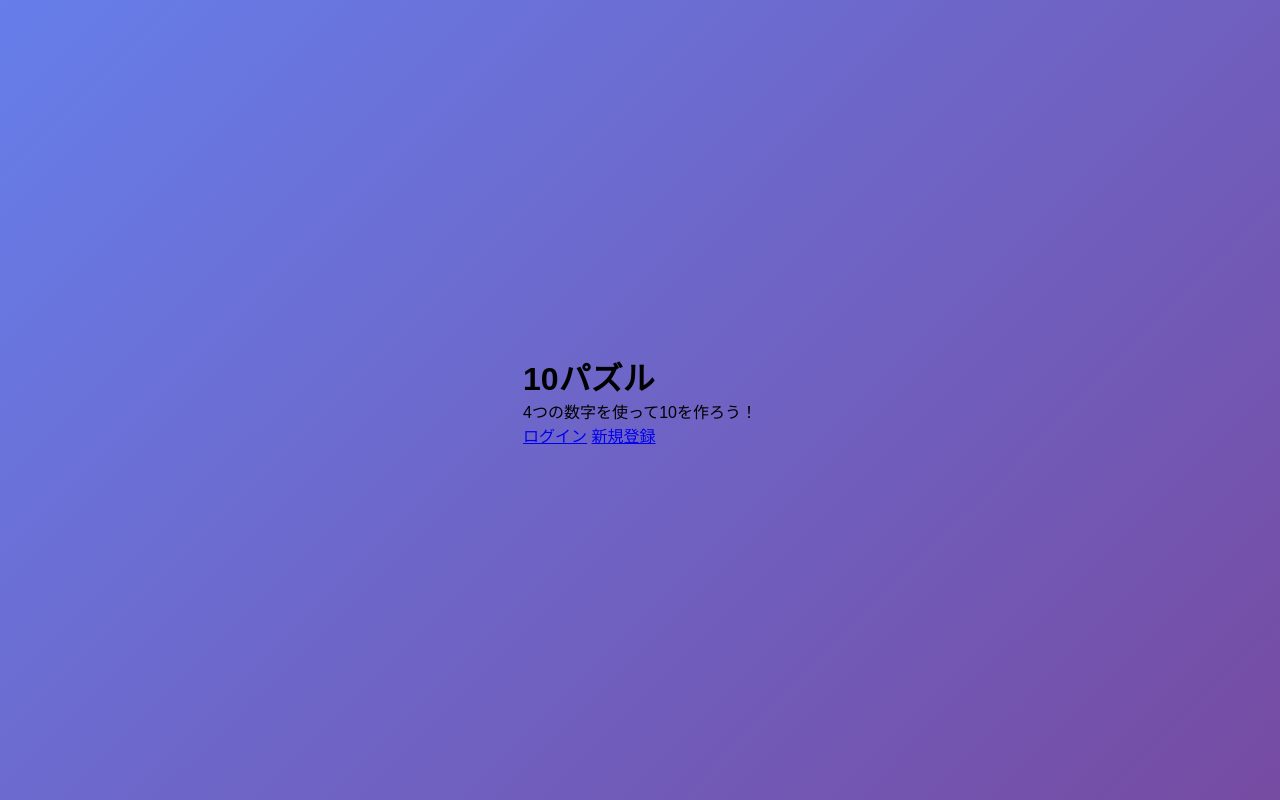
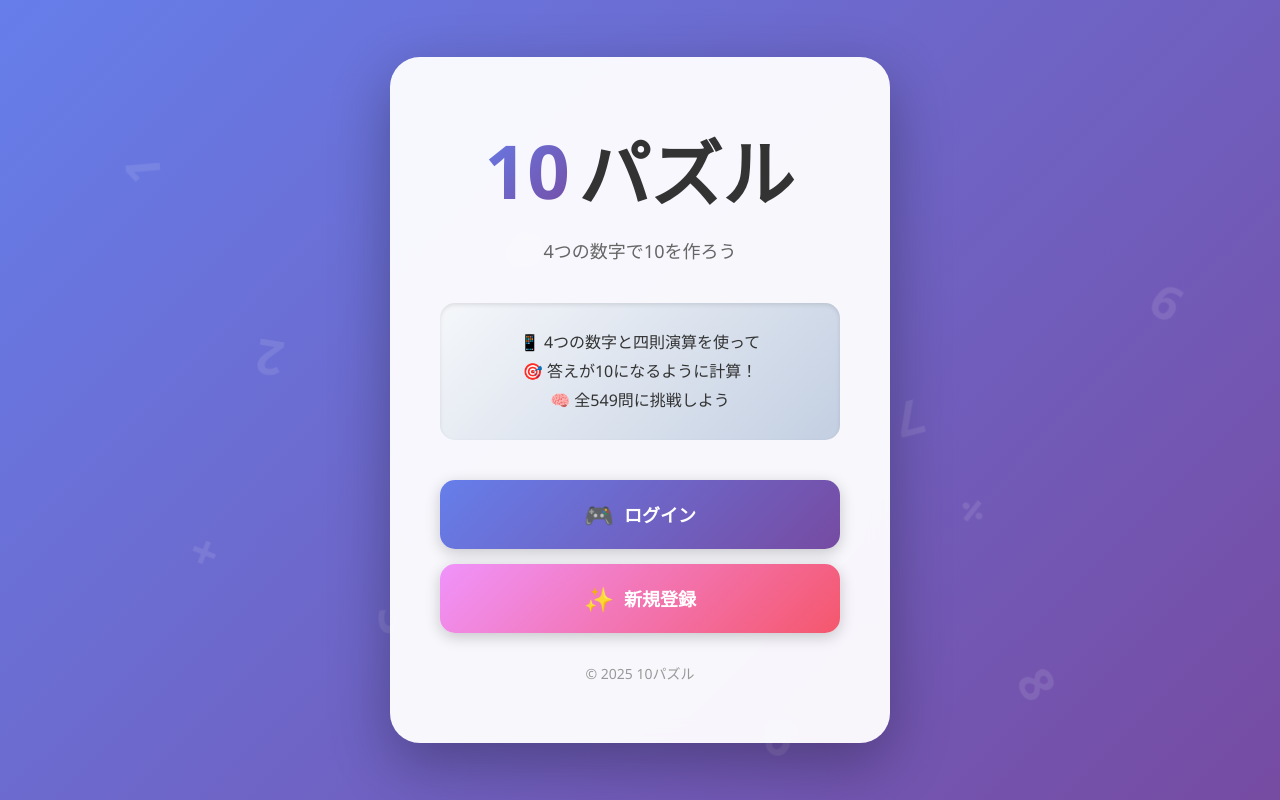
Before and after one commit to Fusion-Mind-co/10_puzzle, a Django app: page / in a window 1280 px wide. Run offline with Django 4.2, Linux system fonts and the light colour scheme.

Commit message:
title画面変更

```diff
--- /dev/null
+++ b/ten_puzzle/static/css/title.css
@@ -0,0 +1,236 @@
+/* static/css/title.css */
+
+* {
+    margin: 0;
+    padding: 0;
+    box-sizing: border-box;
+}
+
+body {
+    font-family: 'Segoe UI', 'Hiragino Sans', 'Hiragino Kaku Gothic ProN', 'メイリオ', sans-serif;
+    overflow: hidden;
+    height: 100vh;
+}
+
+/* 背景アニメーション */
+.title-background {
+    position: fixed;
+    top: 0;
+    left: 0;
+    width: 100%;
+    height: 100%;
+    background: linear-gradient(135deg, #667eea 0%, #764ba2 100%);
+    z-index: -1;
+}
+
+.floating-numbers {
+    position: absolute;
+    width: 100%;
+    height: 100%;
+    overflow: hidden;
+}
+
+.floating-numbers .number {
+    position: absolute;
+    font-size: 48px;
+    font-weight: bold;
+    color: rgba(255, 255, 255, 0.1);
+    animation: float 15s infinite;
+}
+
+.floating-numbers .number:nth-child(1) { left: 10%; animation-delay: 0s; }
+.floating-numbers .number:nth-child(2) { left: 20%; animation-delay: 2s; }
+.floating-numbers .number:nth-child(3) { left: 30%; animation-delay: 4s; }
+.floating-numbers .number:nth-child(4) { left: 40%; animation-delay: 1s; }
+.floating-numbers .number:nth-child(5) { left: 50%; animation-delay: 3s; }
+.floating-numbers .number:nth-child(6) { left: 60%; animation-delay: 5s; }
+.floating-numbers .number:nth-child(7) { left: 70%; animation-delay: 2.5s; }
+.floating-numbers .number:nth-child(8) { left: 80%; animation-delay: 4.5s; }
+.floating-numbers .number:nth-child(9) { left: 90%; animation-delay: 1.5s; }
+.floating-numbers .number:nth-child(10) { left: 15%; animation-delay: 3.5s; }
+.floating-numbers .number:nth-child(11) { left: 35%; animation-delay: 2.2s; }
+.floating-numbers .number:nth-child(12) { left: 55%; animation-delay: 4.2s; }
+.floating-numbers .number:nth-child(13) { left: 75%; animation-delay: 3.2s; }
+
+@keyframes float {
+    0% {
+        transform: translateY(100vh) rotate(0deg);
+        opacity: 0;
+    }
+    10% {
+        opacity: 1;
+    }
+    90% {
+        opacity: 1;
+    }
+    100% {
+        transform: translateY(-100px) rotate(360deg);
+        opacity: 0;
+    }
+}
+
+/* メインコンテナ */
+.title-container {
+    display: flex;
+    justify-content: center;
+    align-items: center;
+    min-height: 100vh;
+    padding: 20px;
+}
+
+.title-content {
+    background: rgba(255, 255, 255, 0.95);
+    backdrop-filter: blur(10px);
+    border-radius: 30px;
+    padding: 60px 50px;
+    box-shadow: 0 20px 60px rgba(0, 0, 0, 0.3);
+    text-align: center;
+    max-width: 500px;
+    width: 100%;
+    animation: slideIn 0.8s ease-out;
+}
+
+@keyframes slideIn {
+    from {
+        opacity: 0;
+        transform: translateY(30px);
+    }
+    to {
+        opacity: 1;
+        transform: translateY(0);
+    }
+}
+
+/* ロゴセクション */
+.logo-section {
+    margin-bottom: 40px;
+}
+
+.title-logo {
+    font-size: 72px;
+    font-weight: 900;
+    margin-bottom: 15px;
+    display: flex;
+    align-items: center;
+    justify-content: center;
+    gap: 10px;
+}
+
+.logo-number {
+    background: linear-gradient(135deg, #667eea 0%, #764ba2 100%);
+    -webkit-background-clip: text;
+    -webkit-text-fill-color: transparent;
+    background-clip: text;
+    animation: pulse 2s ease-in-out infinite;
+}
+
+@keyframes pulse {
+    0%, 100% {
+        transform: scale(1);
+    }
+    50% {
+        transform: scale(1.05);
+    }
+}
+
+.logo-text {
+    color: #333;
+}
+
+.title-tagline {
+    font-size: 18px;
+    color: #666;
+    font-weight: 500;
+}
+
+/* 説明ボックス */
+.description-box {
+    background: linear-gradient(135deg, #f5f7fa 0%, #c3cfe2 100%);
+    border-radius: 15px;
+    padding: 25px;
+    margin-bottom: 40px;
+    box-shadow: inset 0 2px 4px rgba(0, 0, 0, 0.1);
+}
+
+.description-text {
+    font-size: 16px;
+    line-height: 1.8;
+    color: #333;
+}
+
+/* ボタンセクション */
+.button-section {
+    display: flex;
+    flex-direction: column;
+    gap: 15px;
+    margin-bottom: 30px;
+}
+
+.btn-main {
+    display: flex;
+    align-items: center;
+    justify-content: center;
+    gap: 10px;
+    padding: 18px 40px;
+    font-size: 18px;
+    font-weight: bold;
+    text-decoration: none;
+    border-radius: 15px;
+    transition: all 0.3s ease;
+    box-shadow: 0 4px 15px rgba(0, 0, 0, 0.2);
+}
+
+.btn-icon {
+    font-size: 24px;
+}
+
+.btn-login {
+    background: linear-gradient(135deg, #667eea 0%, #764ba2 100%);
+    color: white;
+}
+
+.btn-login:hover {
+    transform: translateY(-3px);
+    box-shadow: 0 6px 20px rgba(102, 126, 234, 0.4);
+}
+
+.btn-signup {
+    background: linear-gradient(135deg, #f093fb 0%, #f5576c 100%);
+    color: white;
+}
+
+.btn-signup:hover {
+    transform: translateY(-3px);
+    box-shadow: 0 6px 20px rgba(245, 87, 108, 0.4);
+}
+
+.btn-main:active {
+    transform: translateY(-1px);
+}
+
+/* フッター */
+.footer-info {
+    font-size: 14px;
+    color: #999;
+    margin-top: 20px;
+}
+
+/* レスポンシブ */
+@media (max-width: 600px) {
+    .title-content {
+        padding: 40px 30px;
+    }
+
+    .title-logo {
+        font-size: 56px;
+    }
+
+    .description-text {
+        font-size: 14px;
+    }
+
+    .btn-main {
+        padding: 15px 30px;
+        font-size: 16px;
+    }
+}
--- /dev/null
+++ b/ten_puzzle/static/js/title.js
@@ -0,0 +1,29 @@
+// static/js/title.js
+
+// ページ読み込み時のアニメーション
+window.addEventListener('load', function() {
+    // フェードイン効果
+    document.querySelector('.title-content').style.animation = 'slideIn 0.8s ease-out';
+});
+
+// 背景の数字を動的に追加（オプション）
+function addFloatingNumber() {
+    const container = document.querySelector('.floating-numbers');
+    const numbers = ['0', '1', '2', '3', '4', '5', '6', '7', '8', '9', '+', '−', '×', '÷'];
+    const number = document.createElement('span');
+
+    number.className = 'number';
+    number.textContent = numbers[Math.floor(Math.random() * numbers.length)];
+    number.style.left = Math.random() * 100 + '%';
+    number.style.animationDuration = (10 + Math.random() * 10) + 's';
+
+    container.appendChild(number);
+
+    // アニメーション終了後に削除
+    setTimeout(() => {
+        number.remove();
+    }, 15000);
+}
+
+// 定期的に数字を追加
+setInterval(addFloatingNumber, 2000);
--- a/ten_puzzle/templates/title.html
+++ b/ten_puzzle/templates/title.html
@@ -5,17 +5,62 @@
     <meta name="viewport" content="width=device-width, initial-scale=1.0">
     <title>10パズル</title>
     {% load static %}
-    <link rel="stylesheet" href="{% static 'css/style.css' %}">
+    <link rel="stylesheet" href="{% static 'css/title.css' %}">
 </head>
 <body>
-    <div class="title-container">
-        <h1 class="title-logo">10パズル</h1>
-        <p class="title-description">4つの数字を使って10を作ろう！</p>
-
-        <div class="title-buttons">
-            <a href="{% url 'login' %}" class="btn-title btn-login">ログイン</a>
-            <a href="{% url 'signup' %}" class="btn-title btn-signup">新規登録</a>
+    <div class="title-background">
+        <div class="floating-numbers">
+            <span class="number">1</span>
+            <span class="number">2</span>
+            <span class="number">3</span>
+            <span class="number">4</span>
+            <span class="number">5</span>
+            <span class="number">6</span>
+            <span class="number">7</span>
+            <span class="number">8</span>
+            <span class="number">9</span>
+            <span class="number">+</span>
+            <span class="number">−</span>
+            <span class="number">×</span>
+            <span class="number">÷</span>
         </div>
     </div>
+
+    <div class="title-container">
+        <div class="title-content">
+            <div class="logo-section">
+                <h1 class="title-logo">
+                    <span class="logo-number">10</span>
+                    <span class="logo-text">パズル</span>
+                </h1>
+                <p class="title-tagline">4つの数字で10を作ろう</p>
+            </div>
+
+            <div class="description-box">
+                <p class="description-text">
+                    📱 4つの数字と四則演算を使って<br>
+                    🎯 答えが10になるように計算！<br>
+                    🧠 全549問に挑戦しよう
+                </p>
+            </div>
+
+            <div class="button-section">
+                <a href="{% url 'login' %}" class="btn-main btn-login">
+                    <span class="btn-icon">🎮</span>
+                    <span class="btn-text">ログイン</span>
+                </a>
+                <a href="{% url 'signup' %}" class="btn-main btn-signup">
+                    <span class="btn-icon">✨</span>
+                    <span class="btn-text">新規登録</span>
+                </a>
+            </div>
+
+            <div class="footer-info">
+                <p>© 2025 10パズル</p>
+            </div>
+        </div>
+    </div>
+
+    <script src="{% static 'js/title.js' %}"></script>
 </body>
 </html>
```
Also changed, not shown: db.sqlite3.
